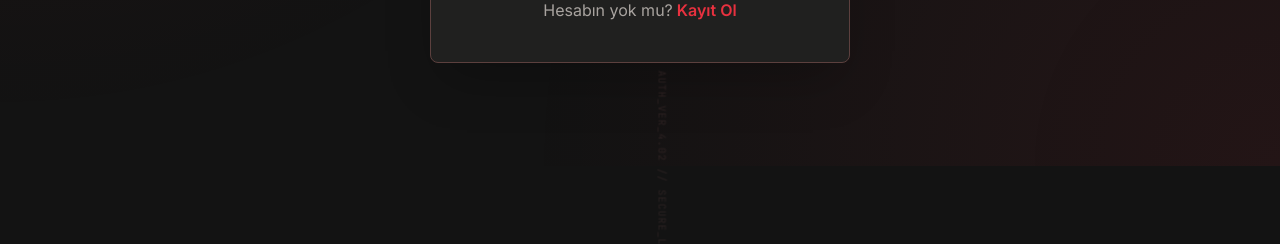
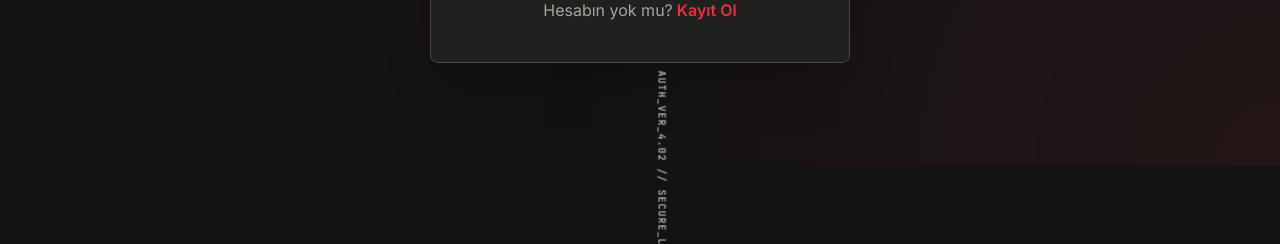
Before and after one commit to ufuk1821-prog/VisionFit, a React (Vite) app in the folder frontend/: page /login in a window 1280 px wide. Shown: the part 634-878 px from the top of the page. Built offline with nearby package versions, Linux system fonts and the light colour scheme.

Commit message:
frontend iyileştirmeleri

```diff
--- a/frontend/index.html
+++ b/frontend/index.html
@@ -1,5 +1,5 @@
 <!doctype html>
-<html lang="tr" class="dark">
+<html lang="tr">
   <head>
     <link rel="preconnect" href="https://fonts.googleapis.com">
     <link href="https://fonts.googleapis.com/css2?family=Hanken+Grotesk:wght@400;700;800;900&family=Inter:wght@400;500;600&family=JetBrains+Mono:wght@500&display=swap" rel="stylesheet">
--- a/frontend/src/App.css
+++ b/frontend/src/App.css
@@ -1,4 +1,5 @@
-:root {
+:root,
+[data-theme="dark"] {
   --bg: #131313;
   --surface: #1A1A1A;
   --surface-2: #201F1F;
@@ -18,6 +19,44 @@
   --font-display: 'Hanken Grotesk', sans-serif;
   --font-body: 'Inter', 'Segoe UI', sans-serif;
   --font-mono: 'JetBrains Mono', monospace;
+
+  --on-surface-variant: #a8a39f;
+  --surface-container: #20201f;
+  --surface-variant: #353534;
+  --outline-variant: #5c403e;
+  --surface-container-lowest: #0e0e0e;
+  --surface-bright: #393939;
+  --surface-container-high: #2a2a29;
+  --surface-container-highest: #353534;
+  --outline: #ac8886;
+  --surface-container-low: #1c1b1b;
+}
+
+[data-theme="light"] {
+  --bg: #F5F3F2;
+  --surface: #FFFFFF;
+  --surface-2: #F0EDEC;
+  --border: #DDD8D6;
+  --text: #1A1A1A;
+  --text-muted: #6B6B6B;
+  --accent: #E8313F;
+  --accent-soft: rgba(232, 49, 63, 0.10);
+  --accent-2: #8B5CF6;
+  --accent-2-soft: rgba(139, 92, 246, 0.08);
+  --accent-blue: #3B82F6;
+  --accent-blue-soft: rgba(59, 130, 246, 0.08);
+  --danger: #E8313F;
+
+  --on-surface-variant: #5c5550;
+  --surface-container: #F0EDEC;
+  --surface-variant: #E8E4E2;
+  --outline-variant: #D8CFCD;
+  --surface-container-lowest: #FFFFFF;
+  --surface-bright: #FFFFFF;
+  --surface-container-high: #E8E4E2;
+  --surface-container-highest: #DDD8D6;
+  --outline: #9B9591;
+  --surface-container-low: #FAF8F7;
 }
 
 * {
@@ -1595,17 +1634,6 @@ body {
   gap: 8px;
   padding: 12px 28px;
   margin-top: 0;
-}
-
-[data-theme="light"] {
-  --bg: #F5F3F2;
-  --surface: #FFFFFF;
-  --surface-2: #F0EDEC;
-  --border: #DDD8D6;
-  --text: #1A1A1A;
-  --text-muted: #6B6B6B;
-  --accent-2: #8B5CF6;
-  --accent-2-soft: rgba(139, 92, 246, 0.08);
 }
 
 .brand-logo {
--- a/frontend/src/App.jsx
+++ b/frontend/src/App.jsx
@@ -1,3 +1,4 @@
+import { useEffect } from 'react';
 import { BrowserRouter, Routes, Route, Navigate, useLocation } from 'react-router-dom';
 import { AnimatePresence, motion } from 'framer-motion';
 import Login from './pages/login';
@@ -70,6 +71,11 @@ function AnimatedRoutes({ isAuthenticated }) {
 function App() {
   const isAuthenticated = !!localStorage.getItem('token');
 
+  useEffect(() => {
+    const kayitliTema = localStorage.getItem('tema') || 'dark';
+    document.documentElement.setAttribute('data-theme', kayitliTema);
+  }, []);
+
   return (
     <BrowserRouter>
       <AnimatedRoutes isAuthenticated={isAuthenticated} />
--- /dev/null
+++ b/frontend/src/hooks/useTheme.js
@@ -0,0 +1,12 @@
+import { useState, useEffect } from 'react';
+
+export default function useTheme() {
+  const [tema, setTema] = useState(() => localStorage.getItem('tema') || 'dark');
+
+  useEffect(() => {
+    document.documentElement.setAttribute('data-theme', tema);
+    localStorage.setItem('tema', tema);
+  }, [tema]);
+
+  return [tema, setTema];
+}
--- a/frontend/src/pages/settings.jsx
+++ b/frontend/src/pages/settings.jsx
@@ -2,8 +2,10 @@ import { useState } from 'react';
 import axios from 'axios';
 import { useNavigate } from 'react-router-dom';
 import Sidebar from '../components/sidebar';
+import useTheme from '../hooks/useTheme';
 
 function Settings() {
+  const [tema, setTema] = useTheme();
   const [mevcutSifre, setMevcutSifre] = useState('');
   const [yeniSifre, setYeniSifre] = useState('');
   const [yeniSifreTekrar, setYeniSifreTekrar] = useState('');
@@ -84,14 +86,20 @@ function Settings() {
                     <span className="material-symbols-outlined group-hover:text-primary transition-colors">dark_mode</span>
                     <span className="font-body-md">Karanlık Mod</span>
                   </div>
-                  <input checked readOnly className="form-radio text-brand-red focus:ring-brand-red h-5 w-5 bg-surface-container" name="theme" type="radio" />
+                  <input
+                    checked={tema === 'dark'} onChange={() => setTema('dark')}
+                    className="form-radio text-brand-red focus:ring-brand-red h-5 w-5 bg-surface-container" name="theme" type="radio"
+                  />
                 </label>
-                <label className="flex items-center justify-between p-4 bg-surface-container-low rounded-lg border border-outline-variant cursor-pointer group active:scale-95 transition-all opacity-50">
+                <label className="flex items-center justify-between p-4 bg-surface-container-low rounded-lg border border-outline-variant cursor-pointer group active:scale-95 transition-all">
                   <div className="flex items-center gap-3">
                     <span className="material-symbols-outlined group-hover:text-primary transition-colors">light_mode</span>
                     <span className="font-body-md">Aydınlık Mod</span>
                   </div>
-                  <input className="form-radio text-brand-red focus:ring-brand-red h-5 w-5 bg-surface-container" name="theme" type="radio" disabled />
+                  <input
+                    checked={tema === 'light'} onChange={() => setTema('light')}
+                    className="form-radio text-brand-red focus:ring-brand-red h-5 w-5 bg-surface-container" name="theme" type="radio"
+                  />
                 </label>
               </div>
             </section>
--- a/frontend/src/pages/timer.jsx
+++ b/frontend/src/pages/timer.jsx
@@ -8,7 +8,10 @@ function formatStopwatch(ms) {
   const s = totalSeconds % 60;
   const m = Math.floor(totalSeconds / 60);
   const h = Math.floor(m / 60);
-  return `${String(h).padStart(2, '0')}:${String(m % 60).padStart(2, '0')}:${String(s).padStart(2, '0')}.${String(cs).padStart(2, '0')}`;
+  if (h > 0) {
+    return `${String(h).padStart(2, '0')}:${String(m % 60).padStart(2, '0')}:${String(s).padStart(2, '0')}.${String(cs).padStart(2, '0')}`;
+  }
+  return `${String(m).padStart(2, '0')}:${String(s).padStart(2, '0')}.${String(cs).padStart(2, '0')}`;
 }
 
 function playBeep() {
@@ -121,8 +124,8 @@ function Timer() {
           {tab === 'stopwatch' && (
             <section className="space-y-8">
               <div className="bento-card p-12 text-center flex flex-col items-center">
-                <div className="font-label-mono text-label-mono text-on-surface-variant uppercase mb-4 tracking-tighter">GEÇEN SÜRE</div>
-                <div className="font-label-mono text-6xl md:text-8xl lg:text-9xl tracking-tighter font-bold tabular-nums text-on-surface">
+                <div className="font-label-mono text-label-mono text-on-surface-variant uppercase mb-4 tracking-tighter">KRONOMETRE</div>
+                <div className="font-label-mono text-5xl md:text-6xl tracking-tighter font-bold tabular-nums text-on-surface">
                   {formatStopwatch(elapsed)}
                 </div>
                 <div className="flex items-center gap-12 mt-16">
--- a/frontend/tailwind.config.js
+++ b/frontend/tailwind.config.js
@@ -16,8 +16,8 @@ export default {
         'secondary-container': '#571bc1',
         'error-container': '#93000a',
         'error': '#ffb4ab',
-        'on-surface-variant': '#a8a39f',
-        'surface-container': '#20201f',
+        'on-surface-variant': 'var(--on-surface-variant)',
+        'surface-container': 'var(--surface-container)',
         'primary': '#E8313F',
         'inverse-on-surface': '#313030',
         'tertiary-container': '#41a447',
@@ -25,40 +25,40 @@ export default {
         'primary-container': '#E8313F',
         'on-tertiary-fixed': '#002204',
         'on-tertiary': '#00390a',
-        'surface-variant': '#353534',
+        'surface-variant': 'var(--surface-variant)',
         'on-primary-fixed-variant': '#93001a',
         'primary-fixed': '#E8313F',
         'inverse-primary': '#be0726',
         'on-secondary-container': '#c4abff',
-        'surface-dim': '#131313',
-        'outline-variant': '#5c403e',
+        'surface-dim': 'var(--bg)',
+        'outline-variant': 'var(--outline-variant)',
         'secondary-fixed': '#e9ddff',
-        'surface-container-lowest': '#0e0e0e',
-        'surface-bright': '#393939',
+        'surface-container-lowest': 'var(--surface-container-lowest)',
+        'surface-bright': 'var(--surface-bright)',
         'on-error': '#690005',
         'on-primary-fixed': '#410006',
-        'surface-container-high': '#2a2a29',
+        'surface-container-high': 'var(--surface-container-high)',
         'on-tertiary-container': '#003208',
         'surface-tint': '#E8313F',
-        'surface': '#131313',
+        'surface': 'var(--bg)',
         'primary-fixed-dim': '#E8313F',
-        'surface-container-highest': '#353534',
+        'surface-container-highest': 'var(--surface-container-highest)',
         'on-tertiary-fixed-variant': '#005313',
-        'background': '#131313',
-        'on-surface': '#e5e2e1',
+        'background': 'var(--bg)',
+        'on-surface': 'var(--text)',
         'on-secondary': '#3c0091',
         'secondary': '#d0bcff',
-        'outline': '#ac8886',
+        'outline': 'var(--outline)',
         'tertiary-fixed': '#94f990',
         'on-primary': '#ffffff',
         'tertiary': '#78dc77',
         'secondary-fixed-dim': '#d0bcff',
-        'surface-container-low': '#1c1b1b',
+        'surface-container-low': 'var(--surface-container-low)',
         'tertiary-fixed-dim': '#78dc77',
         'on-error-container': '#ffdad6',
         'on-secondary-fixed-variant': '#5516be',
-        'inverse-surface': '#e5e2e1',
-        'on-background': '#e5e2e1',
+        'inverse-surface': 'var(--text)',
+        'on-background': 'var(--text)',
         'brand-red': '#E8313F',
       },
       borderRadius: {
```
